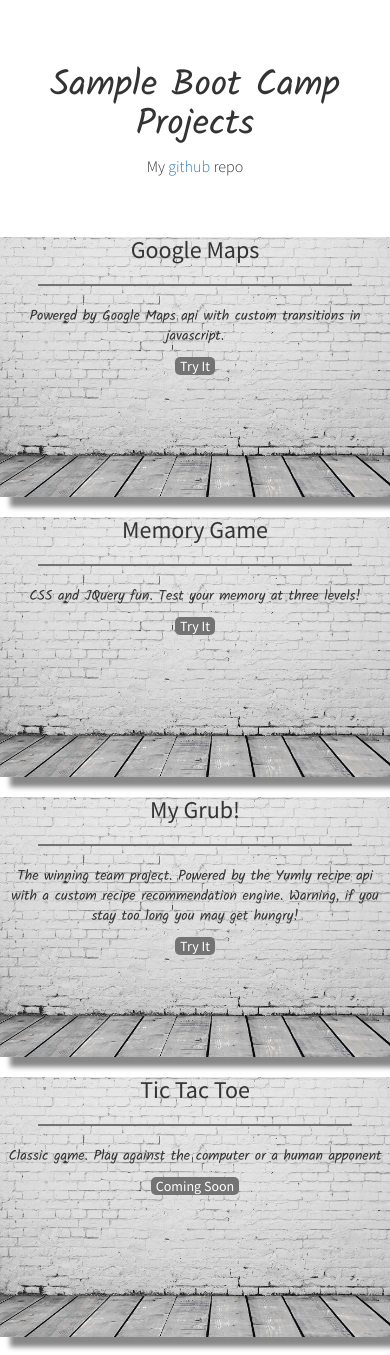
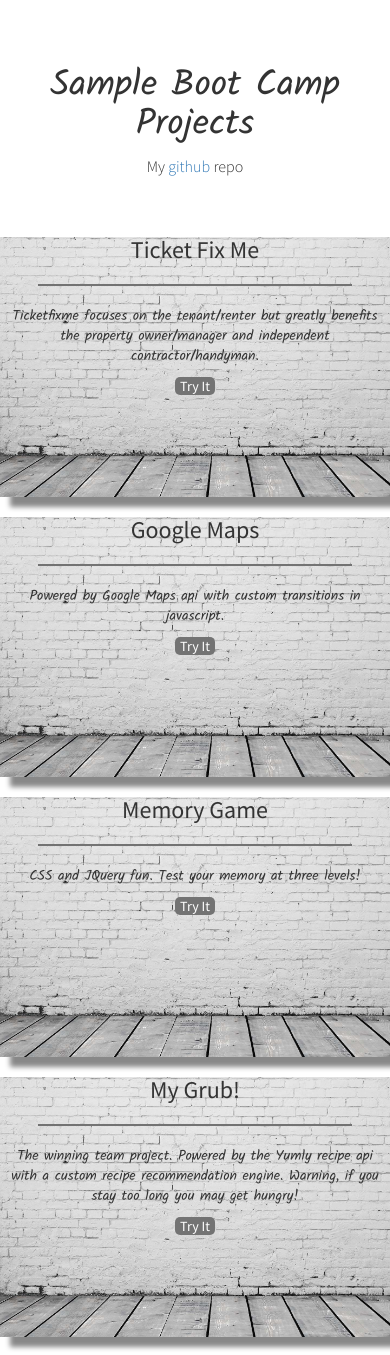
Before and after one commit to curtjenk/portfolio, a PHP site: page /?emailDelivered=1 in a window 390 px wide. Shown: the part 1503-2858 px from the top of the page. Run offline with PHP 8.4, Linux system fonts and the light colour scheme; data that the repository does not hold is empty; some libraries are stand-ins or nearby versions.

Commit message:
Added final project

```diff
--- a/index.php
+++ b/index.php
@@ -135,6 +135,17 @@
             <div class="row">
                 <div class="col-md-3">
                     <div class="mg-tile">
+                        <h3>Ticket Fix Me</h3>
+                        <hr/>
+                        <p class="cursive-font mg-tile-text">
+                             Ticketfixme focuses on the tenant/renter but greatly benefits the property owner/manager and
+                             independent contractor/handyman.
+                        </p>
+                        <a href="http://ticketfixme.com"  target="_blank" class="try-btn">Try It</a>
+                    </div>
+                </div>
+                <div class="col-md-3">
+                    <div class="mg-tile">
                         <h3>Google Maps</h3>
                         <hr/>
                         <p class="cursive-font mg-tile-text">
@@ -165,16 +176,7 @@
                         </div>
                     </div>
                 </div>
-                <div class="col-md-3">
-                    <div class="mg-tile">
-                        <h3>Tic Tac Toe</h3>
-                        <hr/>
-                        <p class="cursive-font mg-tile-text">
-                            Classic game. Play against the computer or a human apponent
-                        </p>
-                        <a href=""  target="_blank" class="try-btn">Coming Soon</a>
-                    </div>
-                </div>
+
             </div>
             <div class="row">
                 <div class="col-md-3">
```
